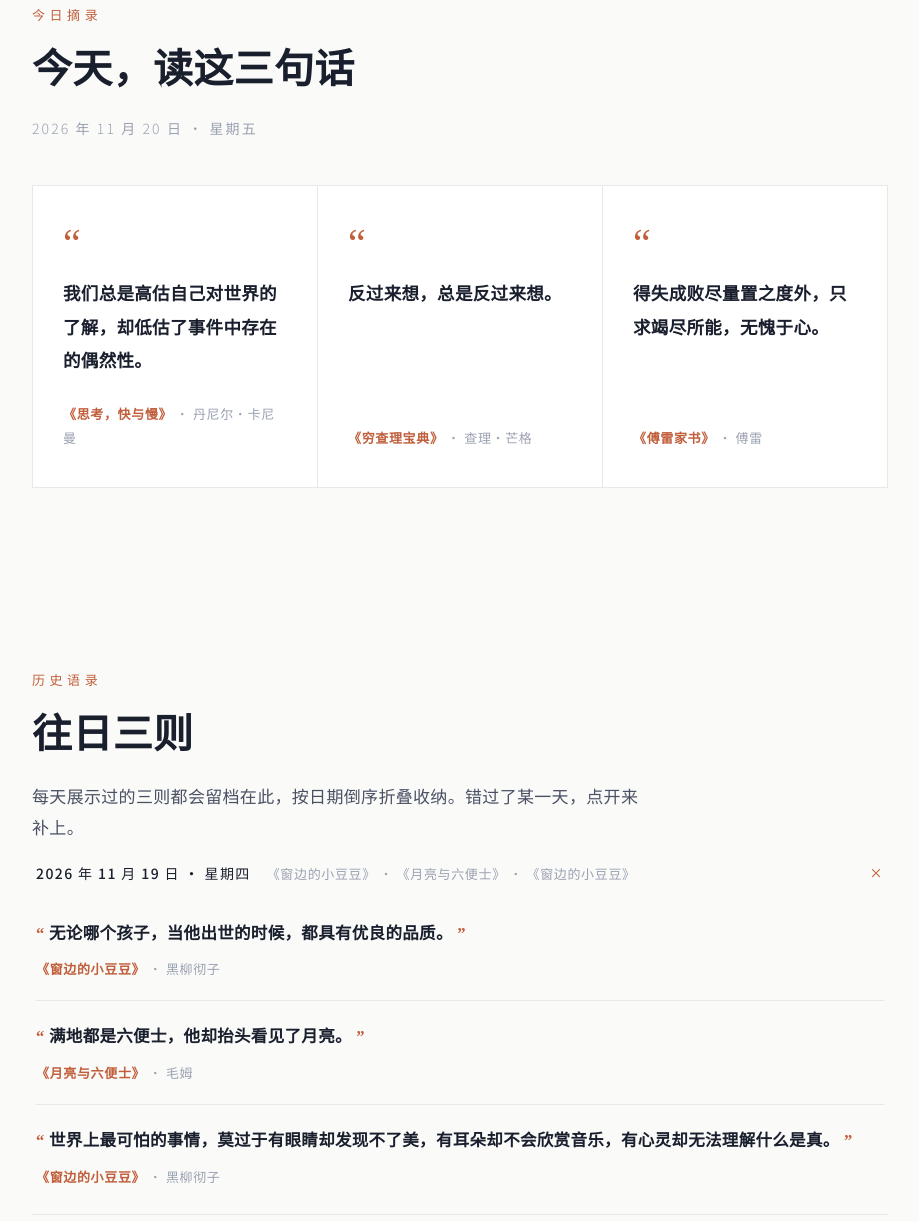
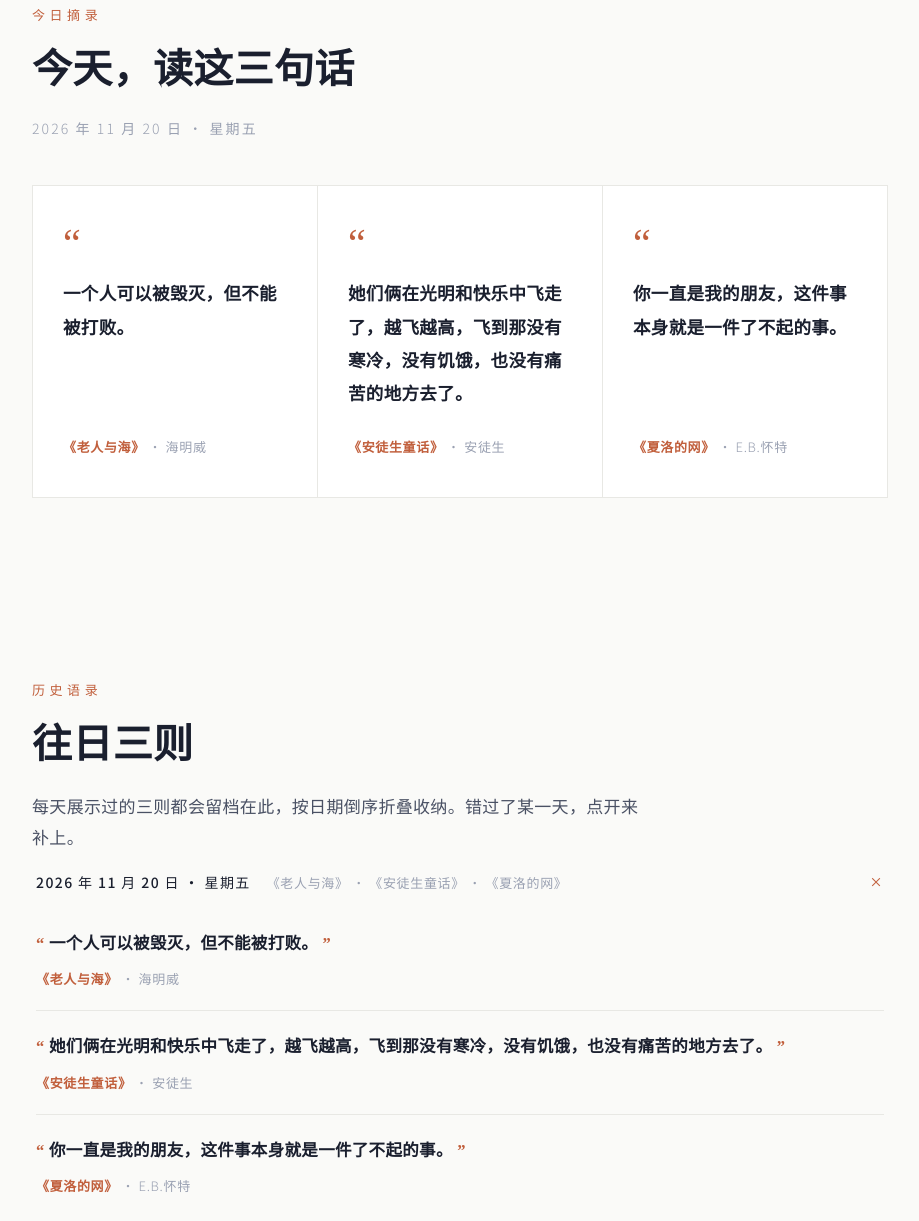
Before and after one commit to yhyacher/qiming, a plain HTML site: page quotes.html in a window 1280 px wide. Shown: the part 551-1772 px from the top of the page, without its empty margins (180-1099 px from the left). Drawn offline with Linux system fonts and the light colour scheme.

Commit message:
更新启明语录 2026-11-20

```diff
--- a/quotes.html
+++ b/quotes.html
@@ -232,13 +232,23 @@ const QUOTES = [
   /* 2026-11-19 新增 */
   { t: "可是他什么衣服也没有穿呀！", b: "《安徒生童话》", a: "安徒生", s: "primary" },
   { t: "任凭弱水三千，我只取一瓢饮。", b: "《红楼梦》", a: "曹雪芹", s: "senior" },
-  { t: "一个人若能自信地向他梦想的方向行进，努力经营他所想望的生活，他是可以获得通常还意想不到的成功的。", b: "《瓦尔登湖》", a: "亨利·戴维·梭罗", s: "college" }
+  { t: "一个人若能自信地向他梦想的方向行进，努力经营他所想望的生活，他是可以获得通常还意想不到的成功的。", b: "《瓦尔登湖》", a: "亨利·戴维·梭罗", s: "college" },
+
+  /* 2026-11-20 新增 */
+  { t: "一叶浮萍归大海，人生何处不相逢。", b: "《西游记》", a: "吴承恩", s: "junior" },
+  { t: "乱烘烘你方唱罢我登场，反认他乡是故乡。", b: "《红楼梦》", a: "曹雪芹", s: "senior" },
+  { t: "学而不思则罔，思而不学则殆。", b: "《论语》", a: "孔子及其弟子", s: "college" }
 ];
 
 const STAGE_LABEL = { primary: "小学书单", junior: "初中书单", senior: "高中书单", college: "大学书单" };
 
 /* ================== 历史语录（每日三则留档，新的在前） ================== */
 const HISTORY = [
+  { d: "2026-11-20", p: [
+    { t: "一个人可以被毁灭，但不能被打败。", b: "《老人与海》", a: "海明威" },
+    { t: "她们俩在光明和快乐中飞走了，越飞越高，飞到那没有寒冷，没有饥饿，也没有痛苦的地方去了。", b: "《安徒生童话》", a: "安徒生" },
+    { t: "你一直是我的朋友，这件事本身就是一件了不起的事。", b: "《夏洛的网》", a: "E.B.怀特" }
+  ]},
   { d: "2026-11-19", p: [
     { t: "无论哪个孩子，当他出世的时候，都具有优良的品质。", b: "《窗边的小豆豆》", a: "黑柳彻子" },
     { t: "满地都是六便士，他却抬头看见了月亮。", b: "《月亮与六便士》", a: "毛姆" },
```
